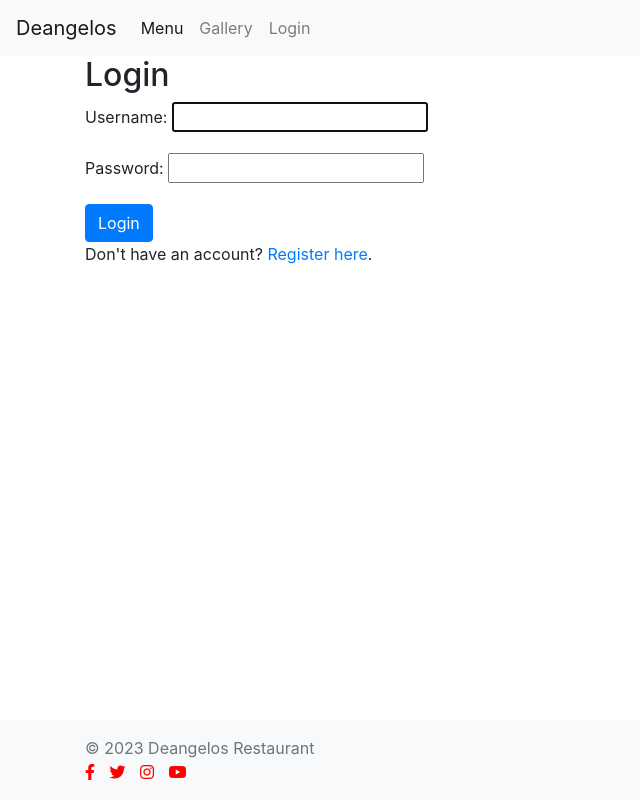
After one commit to PajoHack/restaurant-booking-system-PP4, a Django app: page /login/ in a window 1280 px wide. The commit adds this page. Shown: the whole page, without its empty margins (0-640 px from the left). Run offline with Django 3.2, Linux system fonts and the light colour scheme; some libraries are stand-ins or nearby versions.

Commit message:
Add User Auth & created signup and login forms

```diff
--- a/deangelos/urls.py
+++ b/deangelos/urls.py
@@ -14,9 +14,15 @@ Including another URLconf
     2. Add a URL to urlpatterns:  path('blog/', include('blog.urls'))
 """
 from django.contrib import admin
+from django.contrib.auth import views as auth_views
 from django.urls import path, include
+from bookings.views import SignUpView
 
 urlpatterns = [
     path('admin/', admin.site.urls),
     path('', include('bookings.urls')),
+    path('accounts/', include('django.contrib.auth.urls')),
+    path('signup/', SignUpView.as_view(), name='signup'),
+    path('login/', auth_views.LoginView.as_view(template_name='registration/login.html'), name='login'),
+    path('logout/', auth_views.LogoutView.as_view(), name='logout'),
 ]
--- a/templates/base.html
+++ b/templates/base.html
@@ -12,20 +12,20 @@
 <body class="d-flex flex-column h-100">
 
     <nav class="navbar navbar-expand-lg navbar-light bg-light">
-        <a class="navbar-brand" href="#">Deangelos</a>
+        <a class="navbar-brand" href="{% url 'home' %}">Deangelos</a>
         <button class="navbar-toggler" type="button" data-toggle="collapse" data-target="#navbarNav" aria-controls="navbarNav" aria-expanded="false" aria-label="Toggle navigation">
           <span class="navbar-toggler-icon"></span>
         </button>
         <div class="collapse navbar-collapse" id="navbarNav">
           <ul class="navbar-nav">
             <li class="nav-item active">
-              <a class="nav-link" href="#">Menu</a>
+              <a class="nav-link" href="{% url 'menu' %}">Menu</a>
             </li>
             <li class="nav-item">
               <a class="nav-link" href="#">Gallery</a>
             </li>
             <li class="nav-item">
-              <a class="nav-link" href="#">Login</a>
+              <a class="nav-link" href="{% url 'login' %}">Login</a>
             </li>
           </ul>
         </div>
--- a/templates/menu.html
+++ b/templates/menu.html
@@ -9,7 +9,9 @@
         <p>{{ item.description }}</p>
         <p>${{ item.price }}</p>
         {% if item.image %}
-        <img src="{{ item.image.url }}" alt="{{ item.name }}">
+            <img src="{{ item.image.url }}" alt="{{ item.name }}">
+        {% else %}
+            <img src="https://res.cloudinary.com/dpwp5cavi/image/upload/v1687277051/menu_pic_q2kjau.jpg" alt="Default Image">
         {% endif %}
     </div>
     {% endfor %}
--- /dev/null
+++ b/templates/registration/login.html
@@ -0,0 +1,13 @@
+{% extends "base.html" %}
+
+{% block content %}
+  <div class="container">
+    <h2>Login</h2>
+    <form method="post">
+      {% csrf_token %}
+      {{ form.as_p }}
+      <button type="submit" class="btn btn-primary">Login</button>
+    </form>
+    <p>Don't have an account? <a href="{% url 'signup' %}">Register here</a>.</p>
+  </div>
+{% endblock %}
```
Also changed, not shown: bookings/models.py (+8 -1 lines), bookings/views.py (+13 -1 lines), templates/registration/signup.html (added, +13 -0 lines), bookings/migrations/0004_menuitem_category.py (added), bookings/migrations/0005_alter_menuitem_image.py (added), templates/registration/logged_out.html (added), templates/registration/password_change_done.html (added), templates/registration/password_change_form.html (added), templates/registration/password_reset_complete.html (added), templates/registration/password_reset_confirm.html (added), templates/registration/password_reset_done.html (added), templates/registration/password_reset_email.html (added), templates/registration/password_reset_form.html (added).
